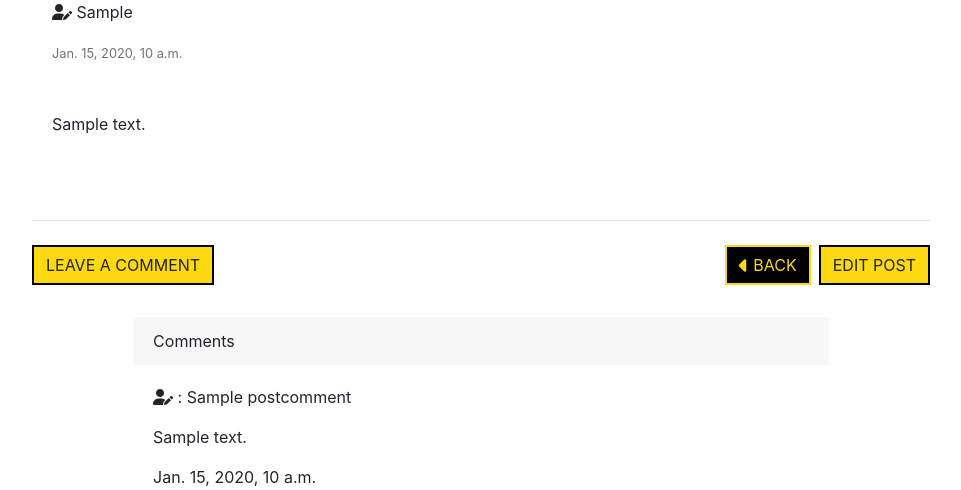
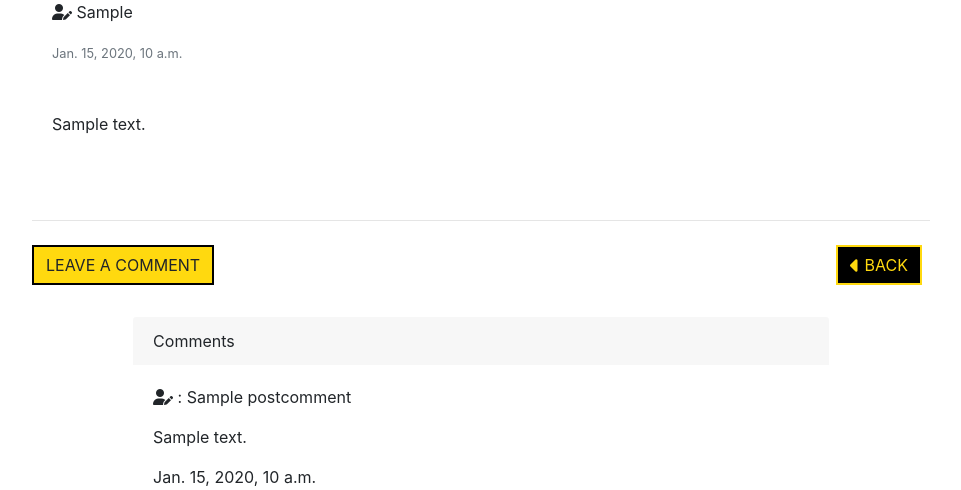
Before and after one commit to Code-Institute-Submissions/The-Fitness-Lab, a Django app: page /blog/1/ in a window 1280 px wide. Shown: the part 604-1094 px from the top of the page, without its empty margins (159-1120 px from the left). Run offline with Django 3.2, Linux system fonts and the light colour scheme; a user stored in the database is signed in; tables that the repository leaves empty hold one stand-in row (values such as "Sample post"); some libraries are stand-ins or nearby versions.

Commit message:
Remove edit and creator if statements

```diff
--- a/blog/templates/blog-details.html
+++ b/blog/templates/blog-details.html
@@ -19,11 +19,8 @@
 <div class="container">
     <!-- blog Title -->
     <div class="col-12 text-center text-uppercase my-5">
-        {% if edit.exist %}
-        <h1 class="blog-title">{{ edit.title.value }}</h1>
-        {% else %}
+
         <h1 class="blog-title">{{ blog.title }}</h1>
-        {% endif %}
     </div>
 
     <!-- Main Blog Body -->
@@ -38,20 +35,10 @@
             </div>
             <hr>
             <div class="card-body">
-                {% if blog.creator %}
                 <p class="blog-user"><i class="fas fa-user-edit"></i>
                     {{ blog.creator }}</p>
-                {% else %}
-                <p class="card-title my-1"><i class="fas fa-user-edit"></i> :
-                    <strong>{{ blog.user }}</strong>
-                </p>
-                {% endif %}
                 <p class="card-text"><small class="text-muted">{{ blog.published_date }}</small></p>
-                {% if edit.exist %}
-                <p class="card-text my-5">{{ edit.content.value }}</p>
-                {% else %}
                 <p class="card-text my-5">{{ blog.content }}</p>
-                {% endif %}
             </div>
             <hr>
         </div>
@@ -63,7 +50,7 @@
             data-toggle="collapse" data-target="#collapseExample" aria-expanded="false" aria-controls="collapseExample">
             Leave a comment
         </button>
-        {% if profile == blog.user %}
+        {% if profile.user.name == blog.user %}
         <a class="add-btn btn bg-yellow border-black rounded-0 text-uppercase mt-2 float-right"
             href="{% url 'edit_blog_post' pk=blog.id %}" role="button">Edit Post</a>
         {% endif %}
--- a/blog/templates/create_blog.html
+++ b/blog/templates/create_blog.html
@@ -36,9 +36,7 @@
                 {{ form.content|as_crispy_field }}
             </div>
             <div class="form-row pl-3 m-auto">
-                <div class="form-group col-12 col-md-4 mb-0" value="profile">
-                    {{ form.creator|as_crispy_field }}
-                </div>
+
                 <div class=" form-group col-12 col-md-4 mb-0">
                     {{ form.published_date|as_crispy_field }}
                 </div>
```
